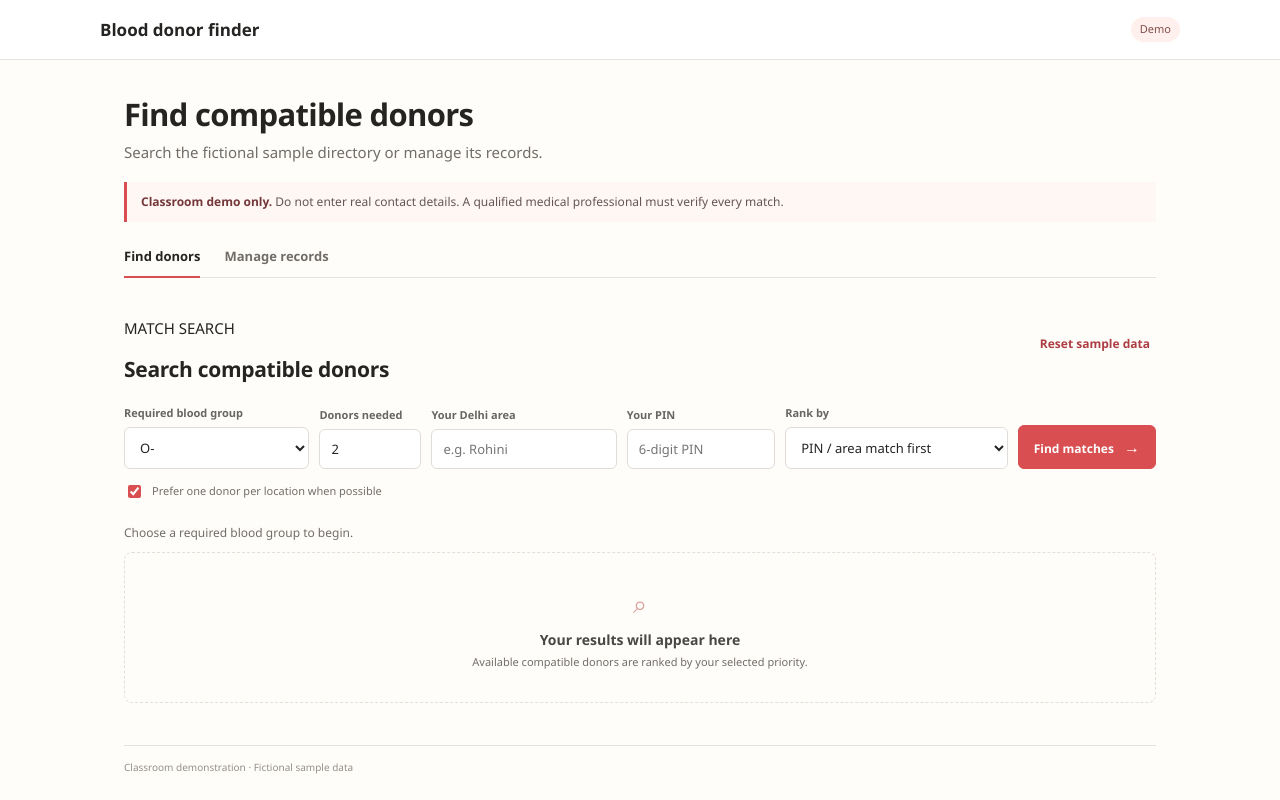
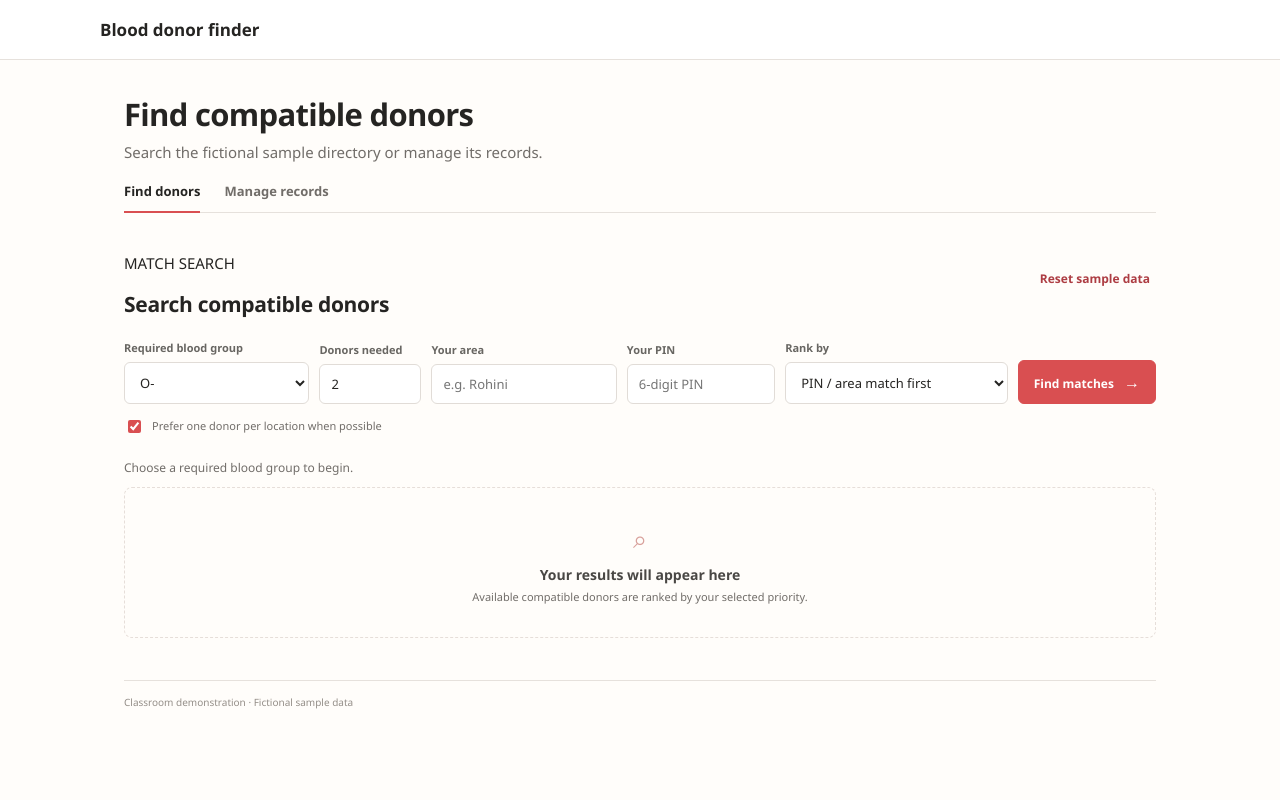
Before and after one commit to Jayesh1718/Blood-Donor-Finder-ADA, a website with bundled scripts: page index.html in a window 1280 px wide. Built offline with nearby package versions, Linux system fonts and the light colour scheme.

Commit message:
Remove extra demo labels

```diff
--- a/index.html
+++ b/index.html
@@ -8,10 +8,9 @@
   <link rel="stylesheet" href="styles.css" />
 </head>
 <body>
-  <header class="topbar"><a class="brand" href="#">Blood donor finder</a><span class="demo-badge">Demo</span></header>
+  <header class="topbar"><a class="brand" href="#">Blood donor finder</a></header>
   <main class="shell">
     <section class="intro"><h1>Find compatible donors</h1><p>Search the fictional sample directory or manage its records.</p></section>
-    <p class="notice"><b>Classroom demo only.</b> Do not enter real contact details. A qualified medical professional must verify every match.</p>
 
     <nav class="tabs" role="tablist" aria-label="Project sections">
       <button class="tab active" data-tab="finder" role="tab" aria-selected="true">Find donors</button>
@@ -23,7 +22,7 @@
       <form id="search-form" class="search-controls">
         <label>Required blood group<select id="required-group" required></select></label>
         <label>Donors needed<input id="needed-count" type="number" min="1" max="10" value="2" required /></label>
-        <label>Your Delhi area<input id="request-area" maxlength="50" placeholder="e.g. Rohini" /></label>
+        <label>Your area<input id="request-area" maxlength="50" placeholder="e.g. Rohini" /></label>
         <label>Your PIN<input id="request-pin" inputmode="numeric" pattern="[0-9]{6}" maxlength="6" placeholder="6-digit PIN" /></label>
         <label>Rank by<select id="rank-by"><option value="location">PIN / area match first</option><option value="distance">Entered distance</option><option value="priority">Priority first</option><option value="id">Donor ID</option></select></label>
         <button class="primary-button" type="submit">Find matches <span aria-hidden="true">→</span></button>
```
